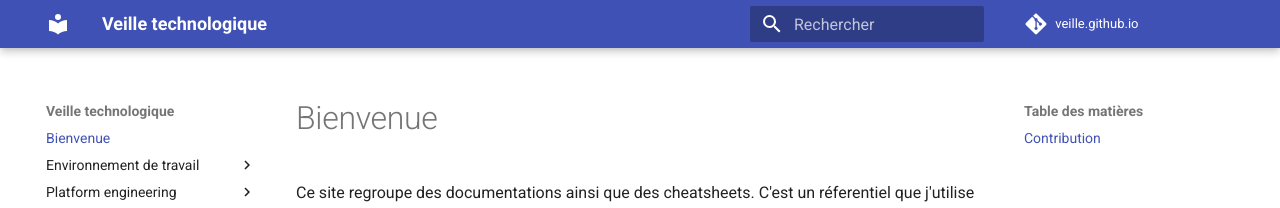
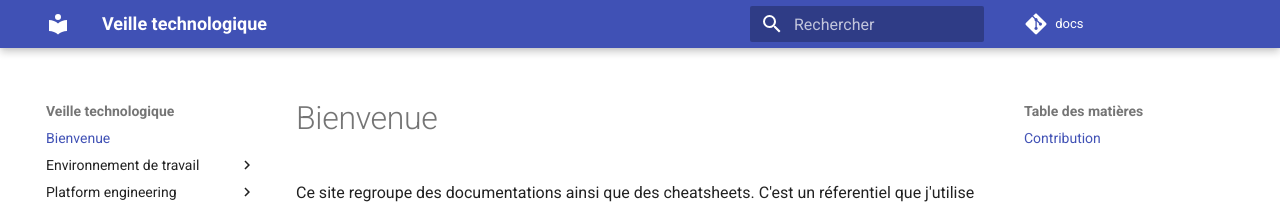
Before and after one commit to arthuRHD/docs, an MkDocs documentation site: the page built from docs/index.md, in a window 1280 px wide. Shown: the top 208 px of the page. Built offline with MkDocs 1.6.1 and Material for MkDocs 9.7.7, drawn with Linux system fonts in a browser that asks for light colours; comment, search, counter and statistics services are not loaded.

Commit message:
Update mkdocs.yml

```diff
--- a/mkdocs.yml
+++ b/mkdocs.yml
@@ -2,8 +2,8 @@ site_name: Veille technologique
 theme:
   language: fr
   name: material
-repo_name: veille.github.io
-repo_url: https://github.com/arthuRHD/veille.github.io
+repo_name: docs
+repo_url: https://github.com/arthuRHD/docs
 plugins:
   - search
   - git-revision-date-localized:
```
